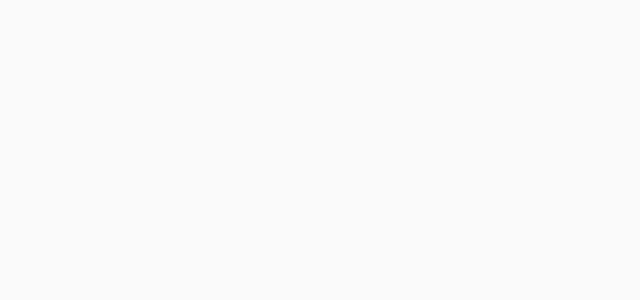
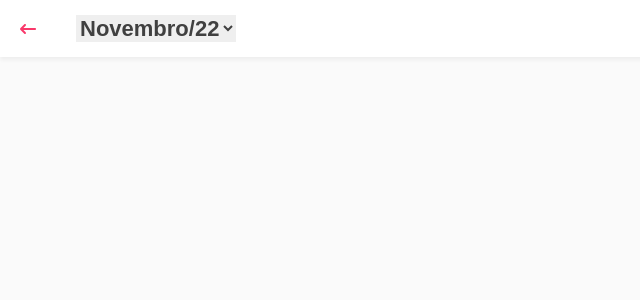
Before and after one commit to gera-software/guiabolso-clone, a Vue app: page /extract in a window 1280 px wide. Before the commit this address had no page. Shown: the top 300 px of the page, without its empty margins (0-640 px from the left). Built offline with nearby package versions, Linux system fonts and the light colour scheme.

Commit message:
select month

```diff
--- a/index.html
+++ b/index.html
@@ -7,7 +7,7 @@
     <link rel="preconnect" href="https://fonts.googleapis.com">
     <link rel="preconnect" href="https://fonts.gstatic.com" crossorigin>
     <link href="https://fonts.googleapis.com/css2?family=Open+Sans:ital,wght@0,300;0,400;0,500;0,600;0,700;0,800;1,300;1,400;1,500;1,600;1,700;1,800&display=swap" rel="stylesheet">
-    <title>Gulabolso Clone</title>
+    <title>Guiabolso Clone</title>
   </head>
   <body>
     <div id="app"></div>
--- a/src/router/index.ts
+++ b/src/router/index.ts
@@ -1,6 +1,7 @@
 import { createRouter, createWebHistory } from 'vue-router'
 import HomeView from '@/views/HomeView.vue'
 import AccountsView from '@/views/AccountsView.vue'
+import ExtractView from '@/views/ExtractView.vue'
 import TransactionsView from '@/views/TransactionsView.vue'
 
 const router = createRouter({
@@ -17,6 +18,11 @@ const router = createRouter({
       component: AccountsView,
     },
     {
+      path: '/extract',
+      name: 'extract',
+      component: ExtractView,
+    },
+    {
       path: '/transactions',
       name: 'transactions',
       component: TransactionsView,
--- /dev/null
+++ b/src/views/ExtractView.vue
@@ -0,0 +1,63 @@
+<template>
+  <div class="app-bar">
+    <router-link to="/" class="icon">
+      <font-awesome-icon icon="fa-solid fa-arrow-left-long" />
+    </router-link>
+    <select v-model="selectedMonth">
+      <option v-for="option in monthOptions" :value="option.value">{{option.text}}</option>
+    </select>
+  </div>
+  <div class="container">
+
+  </div>
+</template>
+
+<script setup lang="ts">
+import { ref, watch, computed  } from 'vue'
+import api from '../config/axios.js'
+import { onMounted } from 'vue'
+import { groupBy } from 'lodash'
+
+const selectedMonth = ref('11/2022')
+
+const monthOptions = ref([
+  { text: 'Janeiro/23', value: '01/2023' },
+  { text: 'Dezembro/22', value: '12/2022' },
+  { text: 'Novembro/22', value: '11/2022' },
+  { text: 'Outubro/22', value: '10/2022' },
+  { text: 'Setembro/22', value: '09/2022' }
+])
+
+</script>
+
+<style scoped>
+.app-bar {
+  background-color: white;
+  box-shadow: 0px 3px 4px 0px rgba(0, 0, 0, 0.05);
+  display: flex;
+  justify-content: flex-start;
+  align-items: center;
+  padding: 15px 20px;
+  position: fixed;
+  top: 0;
+  width: 100vw;
+}
+
+.app-bar .icon {
+  color: #F9386A;
+}
+
+.app-bar select {
+  margin: 0;
+  font-weight: 600;
+  font-size: 22px;
+  color: #404040;
+  margin-left: 40px;
+  border: none;
+}
+
+.container {
+  margin-top: 60px;
+}
+
+</style>
```
